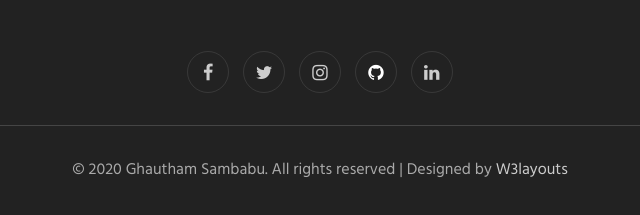
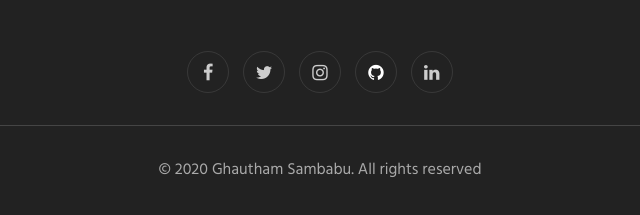
Before and after one commit to ghautham-sam01/webApp, a Flask app: page / in a window 1280 px wide. Shown: the part 3843-4058 px from the top of the page, without its empty margins (320-960 px from the left). Run offline with Flask 2, Linux system fonts and the light colour scheme; some libraries are stand-ins or nearby versions.

Commit message:
added more changes

```diff
--- a/templates/about.html
+++ b/templates/about.html
@@ -98,7 +98,7 @@
           <a href="https://www.linkedin.com/in/ghautham-sambabu-87161618b/"><span class="fa fa-linkedin" style="outline: none; cursor: inherit;"></span></a>
       </div>
           <div class="bottom-copies text-center">
-              <p class="copy-footer-29">© 2020 Ghautham Sambabu. All rights reserved | Designed by <a href="https://w3layouts.com">W3layouts</a></p>
+              <p class="copy-footer-29">© 2020 Ghautham Sambabu. All rights reserved </p>
 
           </div>
       </div>
--- a/templates/contact.html
+++ b/templates/contact.html
@@ -175,7 +175,7 @@
           <a href="https://www.linkedin.com/in/ghautham-sambabu-87161618b/"><span class="fa fa-linkedin" style="outline: none; cursor: inherit;"></span></a>
       </div>
           <div class="bottom-copies text-center">
-              <p class="copy-footer-29">© 2020 Ghautham Sambabu. All rights reserved | Designed by <a href="https://w3layouts.com">W3layouts</a></p>
+              <p class="copy-footer-29">© 2020 Ghautham Sambabu. All rights reserved </p>
 
           </div>
       </div>
--- a/templates/index.html
+++ b/templates/index.html
@@ -351,7 +351,7 @@
           <a href="https://www.linkedin.com/in/ghautham-sambabu-87161618b/"><span class="fa fa-linkedin" style="outline: none; cursor: inherit;"></span></a>
       </div>
           <div class="bottom-copies text-center">
-              <p class="copy-footer-29">© 2020 Ghautham Sambabu. All rights reserved | Designed by <a href="https://w3layouts.com">W3layouts</a></p>
+              <p class="copy-footer-29">© 2020 Ghautham Sambabu. All rights reserved </p>
 
           </div>
       </div>
```
